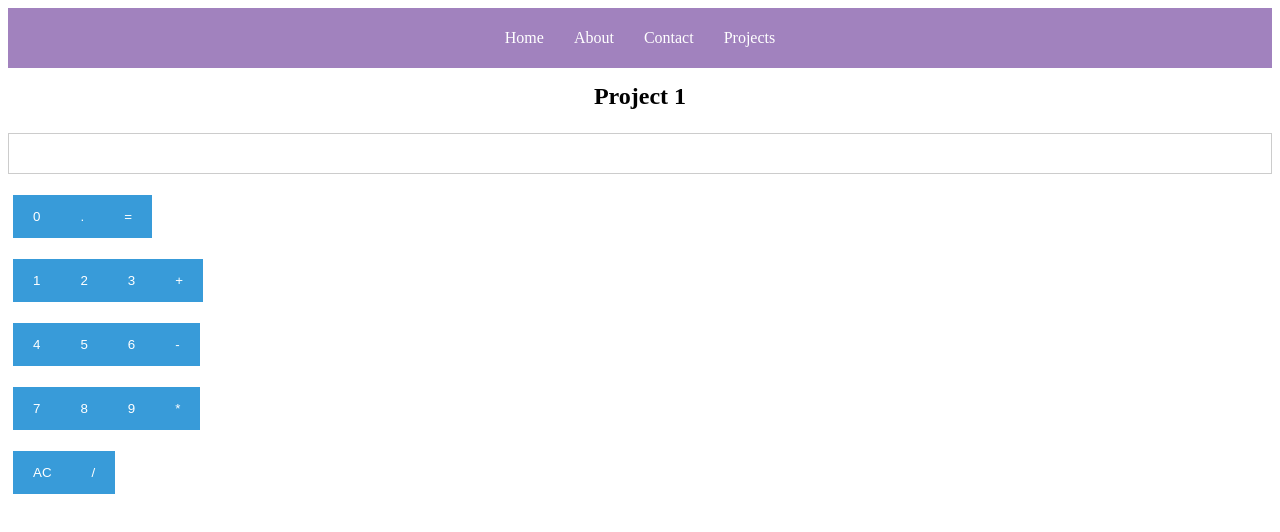
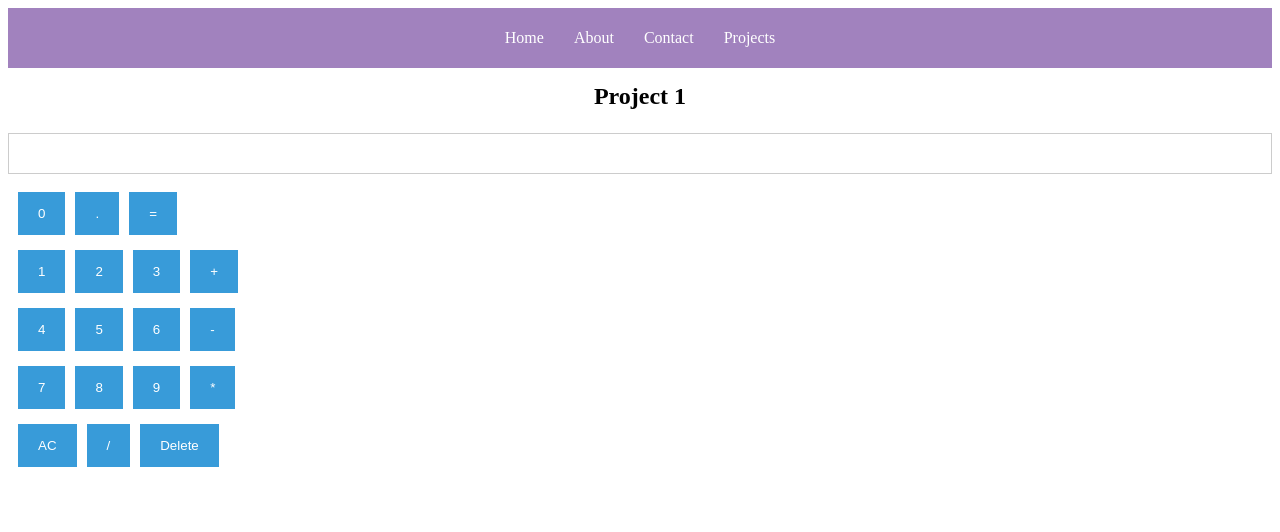
Before and after one commit to ash730xo/Portfolio_Website, a React (Vite) app: page /projects in a window 1280 px wide. Shown: the top 532 px of the page. Built offline with nearby package versions, Linux system fonts and the light colour scheme; a web font is replaced by a local one.

Commit message:
created button props

```diff
--- a/src/Components/Calculator.jsx
+++ b/src/Components/Calculator.jsx
@@ -15,31 +15,32 @@ function Calculator() {
 
         <div className='button_container'>
         <div className="row1">
-            <button onClick={handleButton}>0</button>
-            <button onClick={handleButton}>.</button>
-            <button onClick={handleButton}>=</button>
+            <button label="0" onClick={handleButton}>0</button>
+            <button label="." onClick={handleButton}>.</button>
+            <button className="equals_button" label="=" onClick={handleButton}>=</button>
         </div>
         <div className="row2">
-            <button onClick={handleButton}>1</button>
-            <button onClick={handleButton}>2</button>
-            <button onClick={handleButton}>3</button>
-            <button onClick={handleButton}>+</button>
+            <button label="1" onClick={handleButton}>1</button>
+            <button label="2" onClick={handleButton}>2</button>
+            <button label="3" onClick={handleButton}>3</button>
+            <button label="+" onClick={handleButton}>+</button>
         </div>
         <div className="row3">
-            <button onClick={handleButton}>4</button>
-            <button onClick={handleButton}>5</button>
-            <button onClick={handleButton}>6</button>
-            <button onClick={handleButton}>-</button>
+            <button label="4" onClick={handleButton}>4</button>
+            <button label="5" onClick={handleButton}>5</button>
+            <button label="6" onClick={handleButton}>6</button>
+            <button label="-" onClick={handleButton}>-</button>
         </div>
         <div className="row4">
-            <button onClick={handleButton}>7</button>
-            <button onClick={handleButton}>8</button>
-            <button onClick={handleButton}>9</button>
-            <button onClick={handleButton}>*</button>
+            <button label="7" onClick={handleButton}>7</button>
+            <button label="8" onClick={handleButton}>8</button>
+            <button label="9" onClick={handleButton}>9</button>
+            <button label="*" onClick={handleButton}>*</button>
         </div>
         <div className="row5">
-            <button onClick={handleButton}>AC</button>
-            <button onClick={handleButton}>/</button>
+            <button label="AC" onClick={handleButton}>AC</button>
+            <button label="/" onClick={handleButton}>/</button>
+            <button className="delete_button" label="Delete" onClick={handleButton}>Delete</button>
         </div>
 
         </div>
--- a/src/Styles/Calculator.css
+++ b/src/Styles/Calculator.css
@@ -1,5 +1,14 @@
+
 .row1, .row2, .row3, .row4, .row5 {
     width: 5%;
     display: flex;
     margin: 5px;;
 }
+
+button {
+    margin: 5px;
+}
+
+.delete_button, .equals_button {
+    width: 150px;
+}
```
Also changed, not shown: src/Components/calculator_button.jsx (added, +9 -0 lines).
